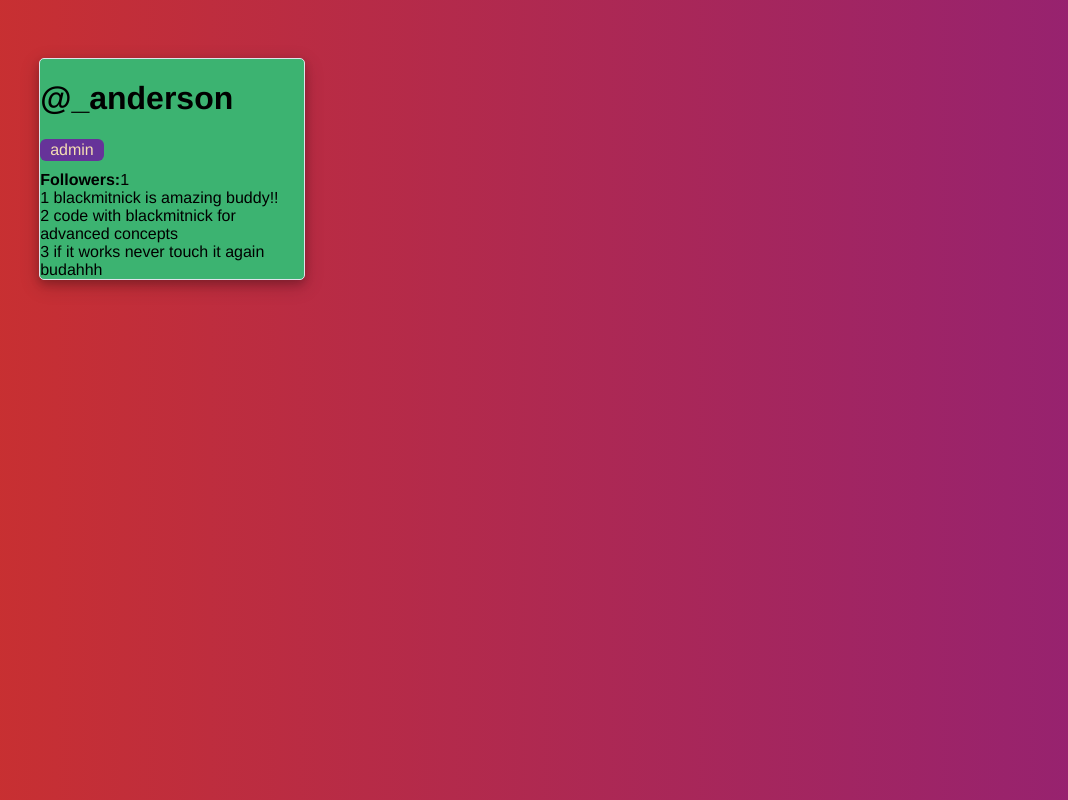
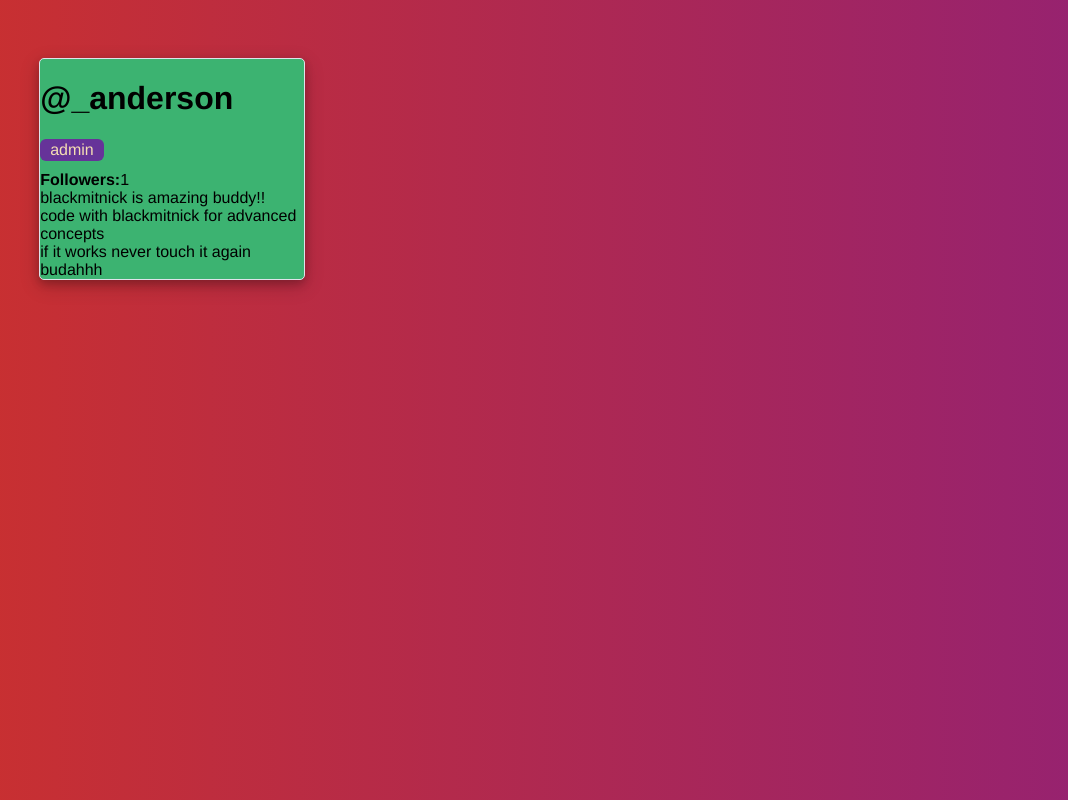
Before and after one commit to andersoncharle/cryptostar, a Vue app: page / in a window 1280 px wide. Shown: the top 800 px of the page, without its empty margins (32-1100 px from the left). Built offline with nearby package versions, Linux system fonts and the light colour scheme.

Commit message:
user-profile__tweets-wrapper tweets loops content

```diff
--- a/src/components/userProfile.vue
+++ b/src/components/userProfile.vue
@@ -13,7 +13,6 @@
         v-for="items in user.tweetsLoop"
         :key="items.id"
       >
-        {{ items.id }}
         {{ items.content }}
       </div>
     </div>
```
